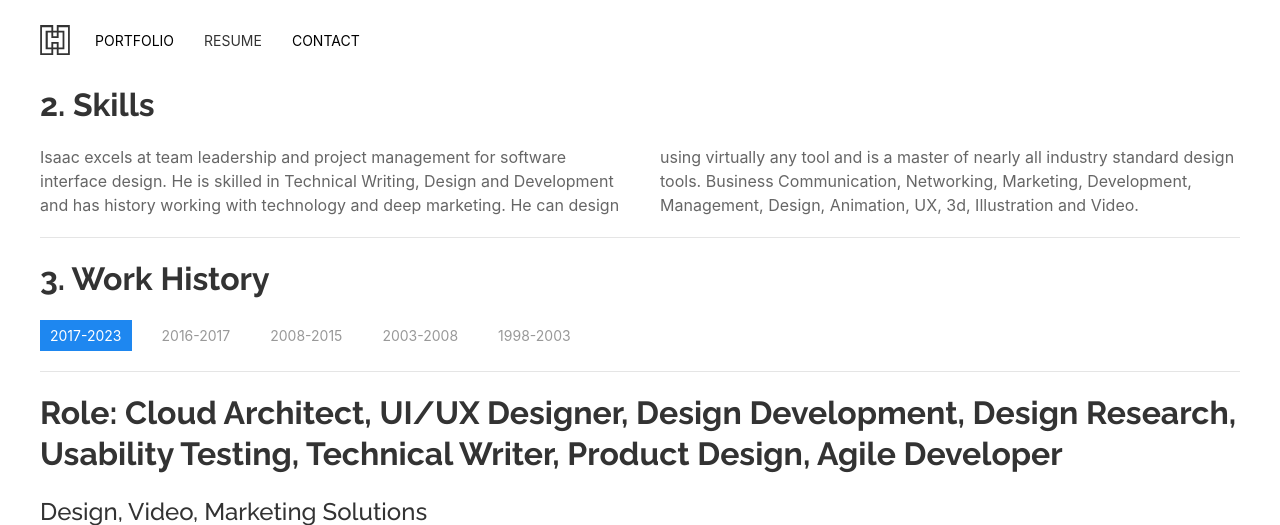
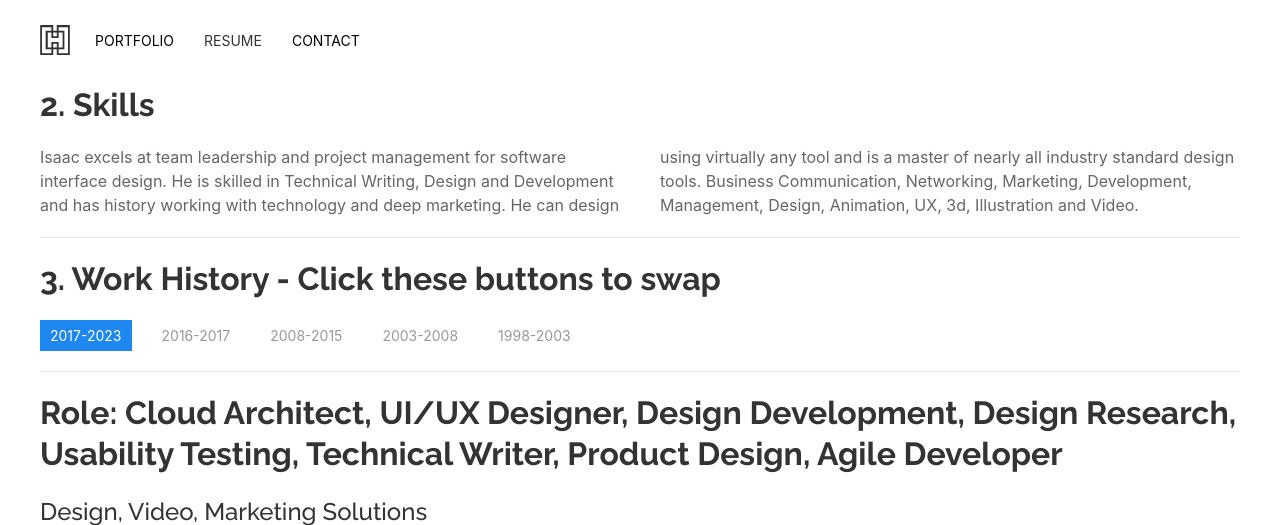
Before and after one commit to kre8t/kre8t.github.io, a Jekyll site: the page built from _pages/resume.md, in a window 1280 px wide and 900 px high, scrolled down 766 px, cut to the strip 0-525 px from the top of the window. Built offline with Jekyll 4.4.1, drawn with Linux system fonts in a browser that asks for light colours.

Commit message:
Update workhistory.html

```diff
--- a/_includes/workhistory.html
+++ b/_includes/workhistory.html
@@ -1,6 +1,6 @@
 
 <div uk-sticky="end: true; offset: 80">
-  <h2>3. Work History</h2>
+  <h2>3. Work History - Click these buttons to swap</h2>
   <ul class="uk-subnav uk-subnav-pill" uk-switcher="connect: .workhistory-switcher">
       <li><a href="#">2017-2023</a></li>
       <li><a href="#">2016-2017</a></li>
```
